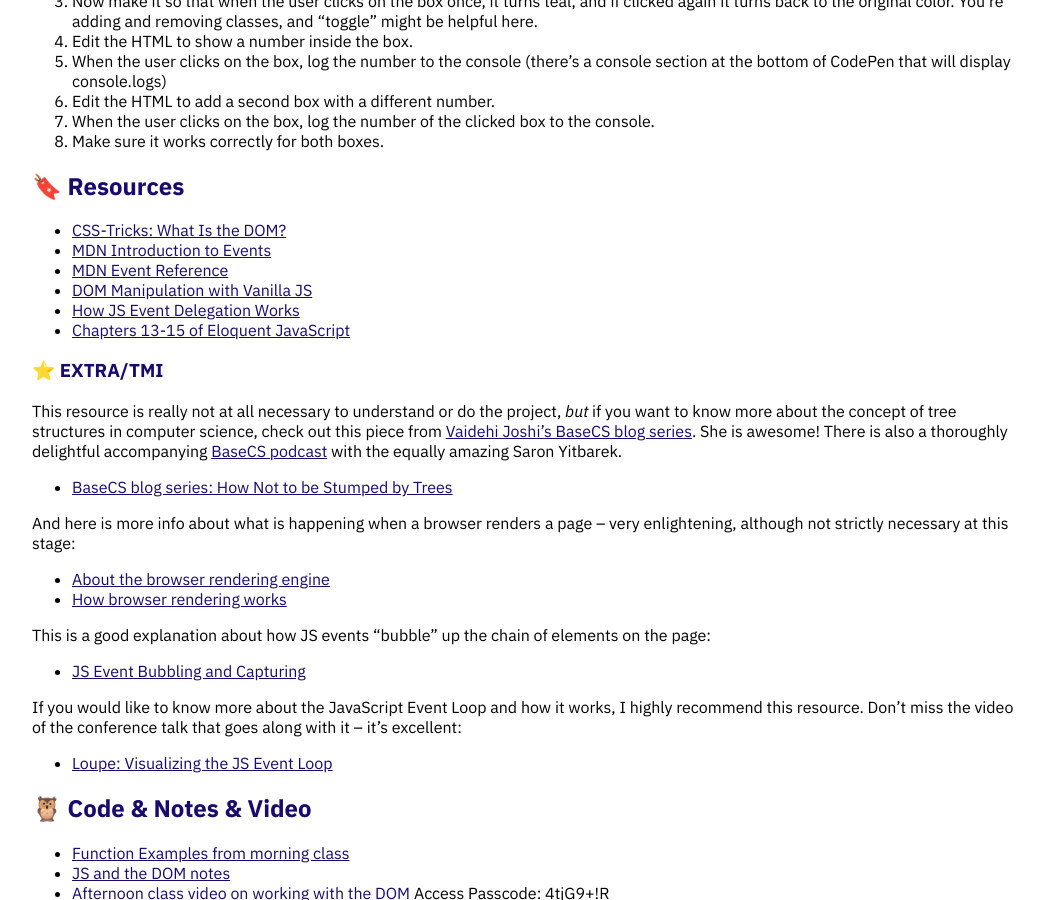
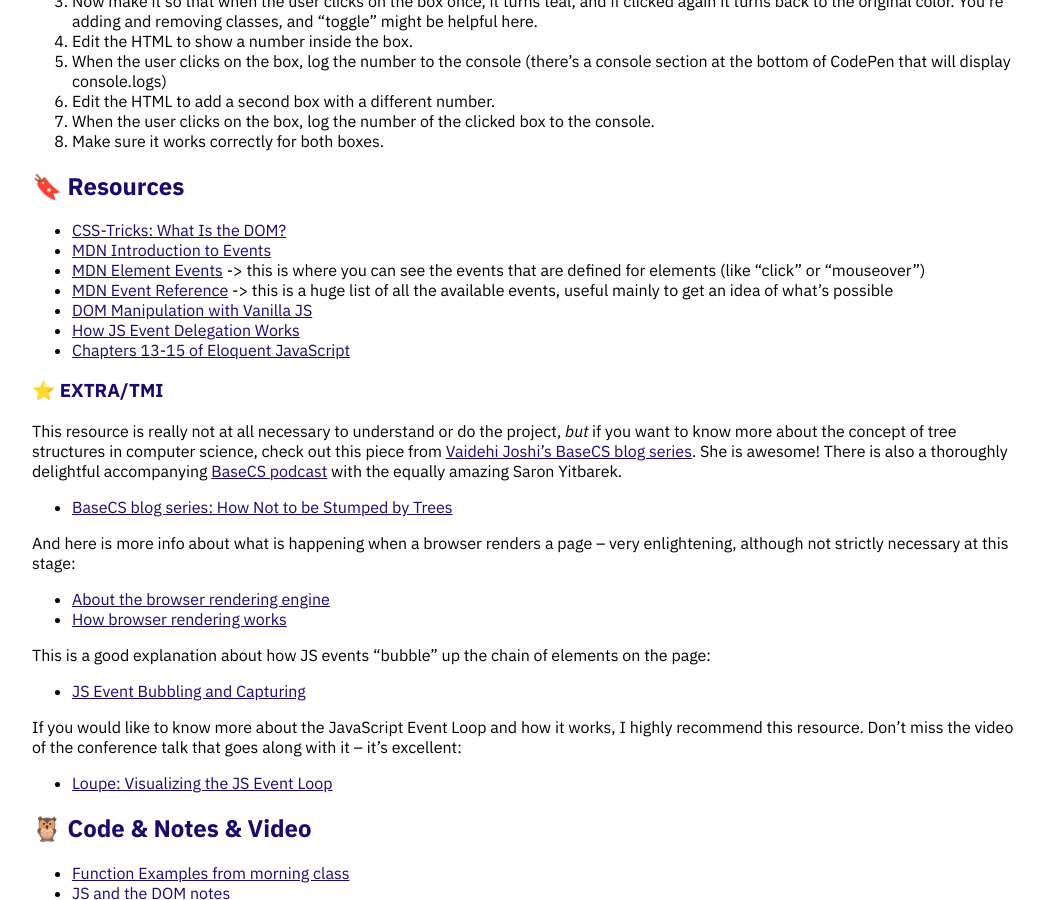
Before and after one commit to Momentum-Team-15/momentum-team-15.github.io, a Jekyll site: the page built from _posts/2022-02-03-js-dom.md, in a window 1280 px wide and 900 px high, scrolled down 736 px. Shown: the whole window, without its empty margins (112-1156 px from the left). Built offline with Jekyll 4.4.1, drawn with Linux system fonts in a browser that asks for light colours; nearby versions of some CDN libraries.

Commit message:
Update MDN Event reference links

```diff
--- a/_posts/2022-02-03-js-dom.md
+++ b/_posts/2022-02-03-js-dom.md
@@ -36,7 +36,8 @@ Using [this CodePen](https://codepen.io/amygori/pen/PoOzpKx), do the following t
 
 - [CSS-Tricks: What Is the DOM?](https://css-tricks.com/dom/)
 - [MDN Introduction to Events](https://developer.mozilla.org/en-US/docs/Learn/JavaScript/Building_blocks/Events)
-- [MDN Event Reference](https://developer.mozilla.org/en-US/docs/Web/Events)
+- [MDN Element Events](https://developer.mozilla.org/en-US/docs/Web/API/Element#events) -> this is where you can see the events that are defined for elements (like "click" or "mouseover")
+- [MDN Event Reference](https://developer.mozilla.org/en-US/docs/Web/Events) -> this is a huge list of all the available events, useful mainly to get an idea of what's possible
 - [DOM Manipulation with Vanilla JS](https://www.sitepoint.com/dom-manipulation-vanilla-javascript-no-jquery/)
 - [How JS Event Delegation Works](https://davidwalsh.name/event-delegate)
 - [Chapters 13-15 of Eloquent JavaScript](https://eloquentjavascript.net/)
```
